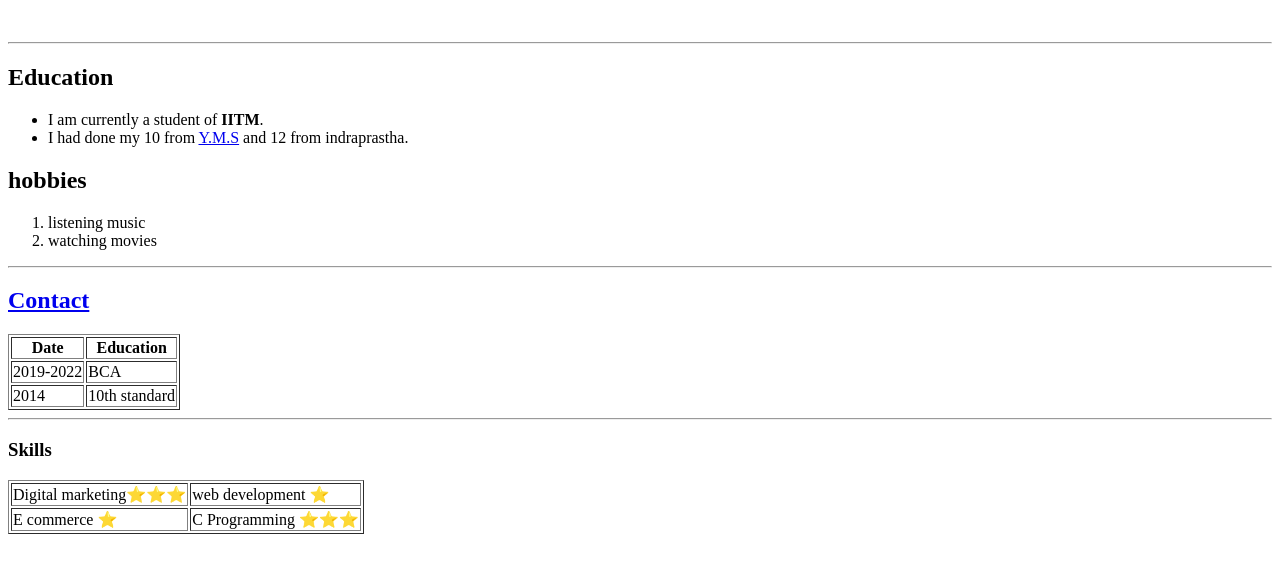
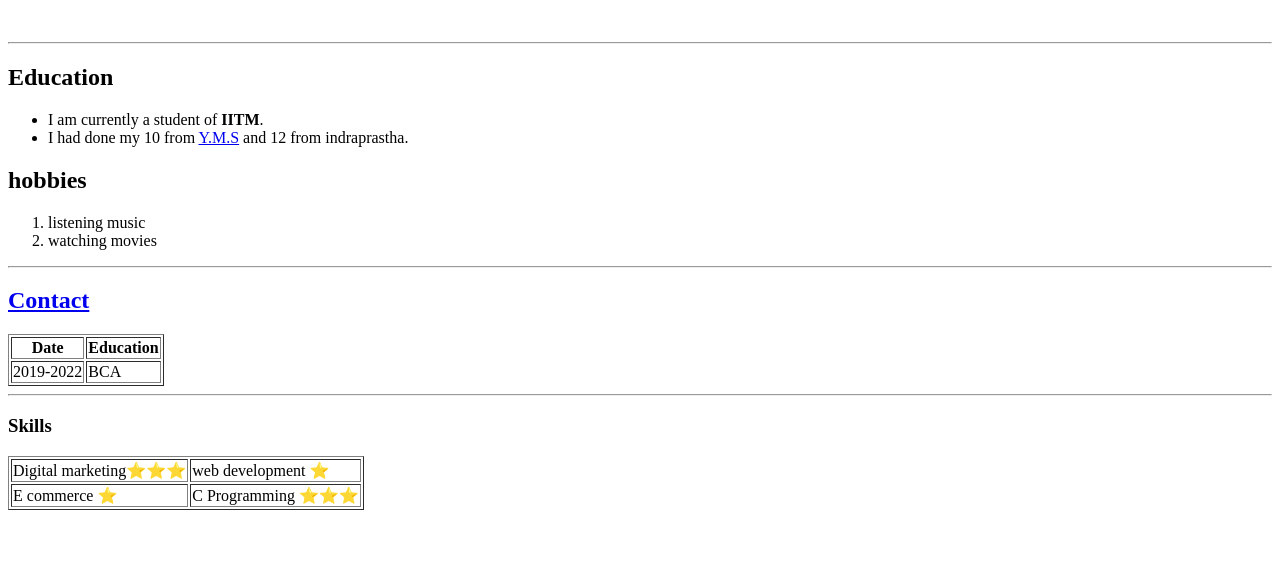
Before and after one commit to lakshaysharma399/lakshay-cv, a plain HTML site: page index.html in a window 1280 px wide. Shown: the part 164-736 px from the top of the page. Drawn offline with Linux system fonts and the light colour scheme.

Commit message:
Update index.html

```diff
--- a/index.html
+++ b/index.html
@@ -48,10 +48,7 @@
         <td>2019-2022</td>
         <td>BCA</td>
       </tr>
-      <tr>
-        <td>2014</td>
-        <td>10th standard</td>
-      </tr>
+
 
     </tbody>
     <tfoot>
```
